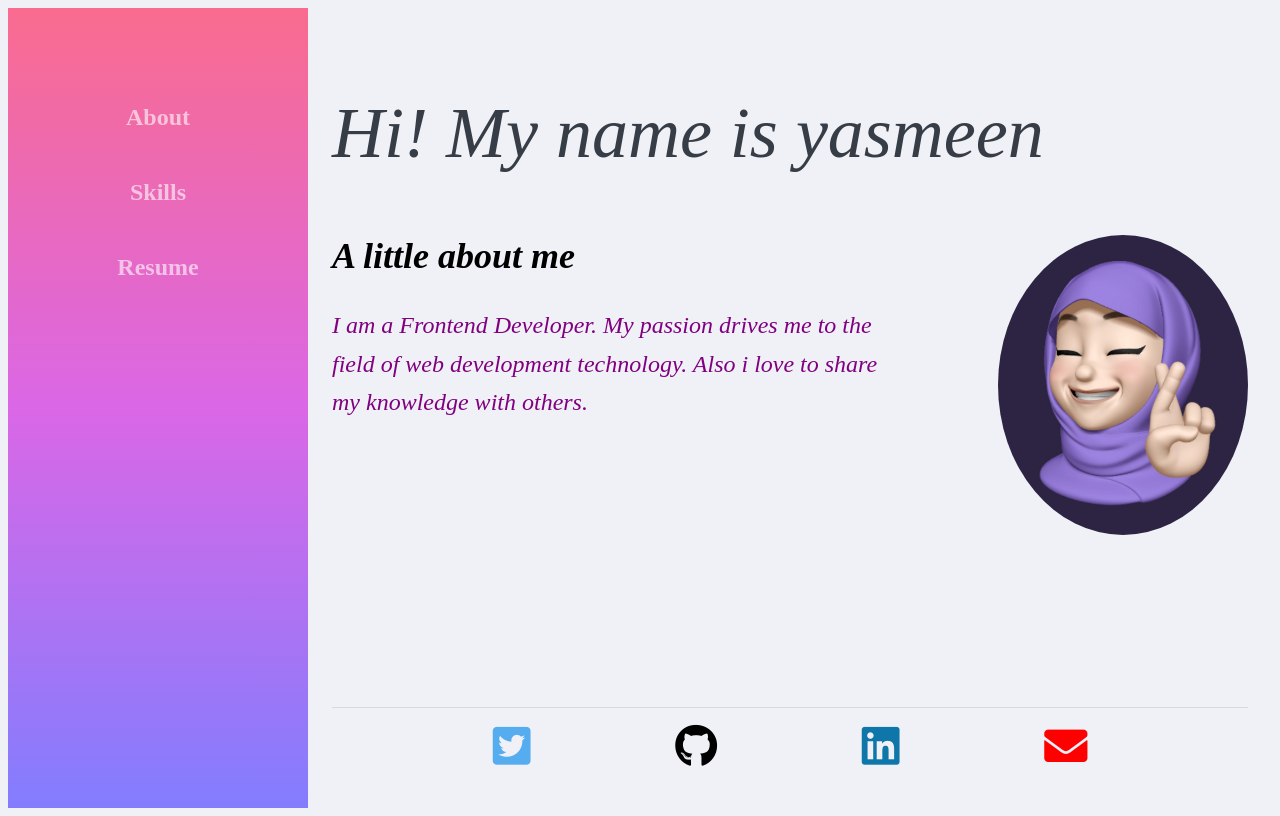
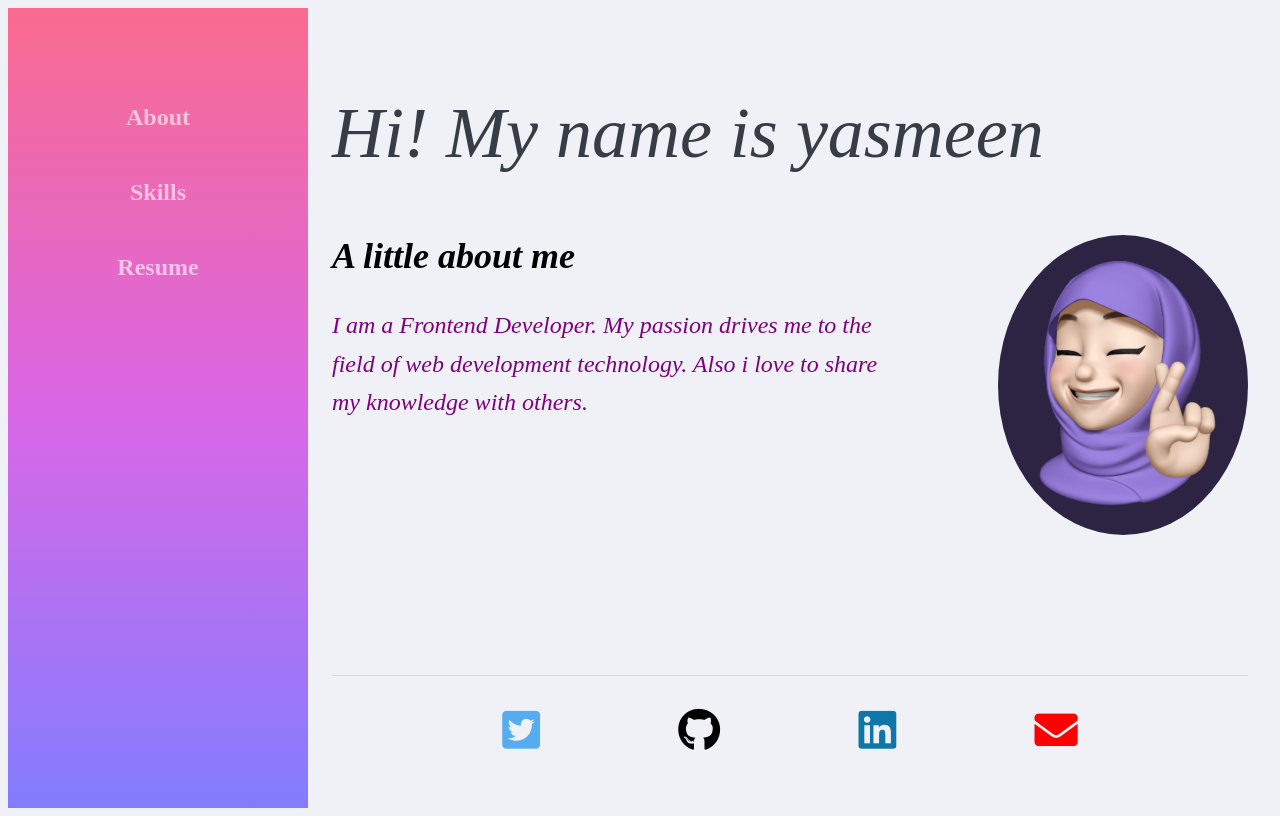
Before and after one commit to Yasmeen1999/yasmeen1999.github.io, a plain HTML site: page index.html in a window 1280 px wide. Drawn offline with Linux system fonts and the light colour scheme.

Commit message:
updated my portfolio

```diff
--- a/css/main.css
+++ b/css/main.css
@@ -146,6 +146,20 @@ nav li a:hover{
     .hero p{
         width: 60%;
     }
+    .socialmedia{
+        /* width: 100%;   */
+      list-style: none;
+       display: flex;
+      justify-content: space-evenly;
+      padding: 2rem;
+      margin:1.5rem;
+       border-top: 1px solid rgba(0, 0, 0,0.1);
+   }
+   .socialmedia i{
+       font-size: 2.7rem;
+   }
+}
+
 
 
      @keyframes fadeIn{
```
